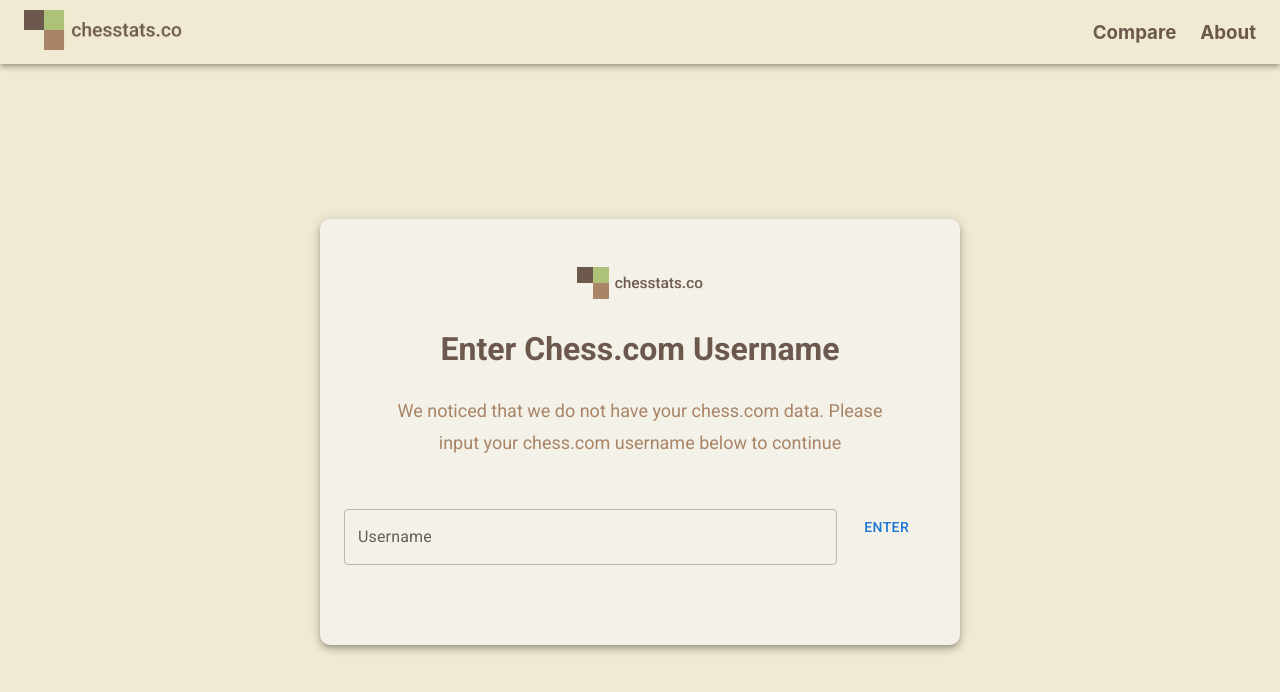
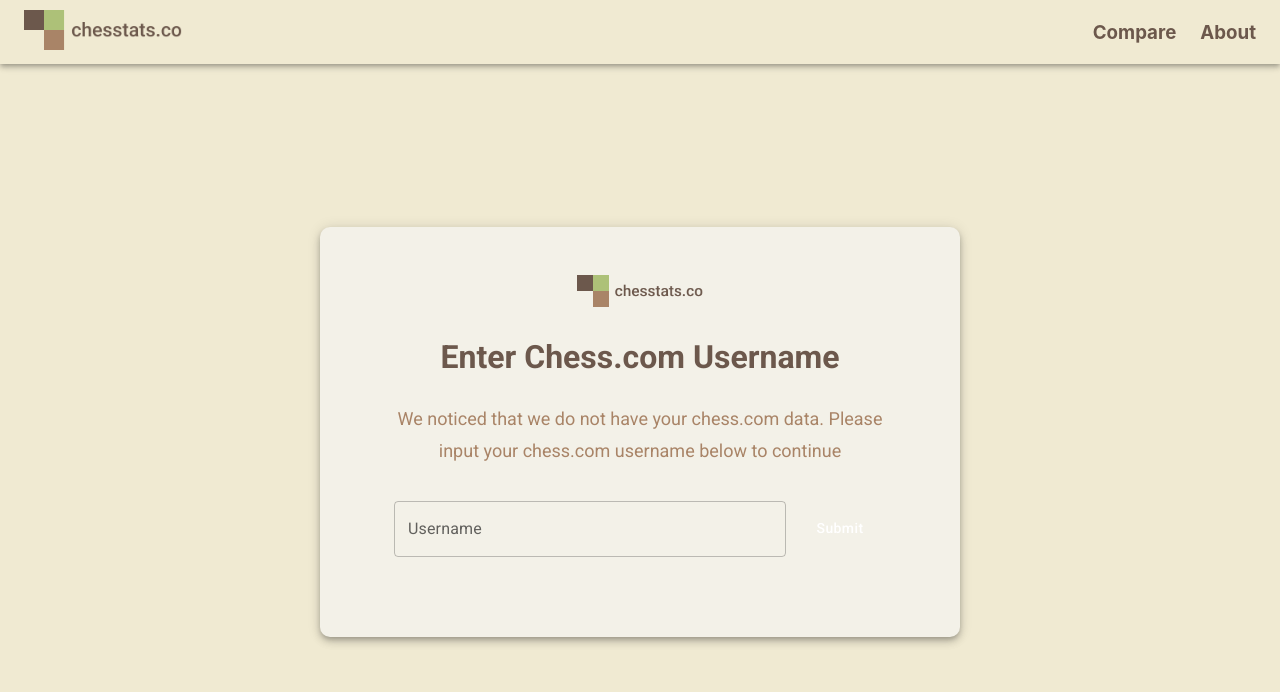
Before and after one commit to danikrisdayadi/chesstats, a React (Create React App) app in the folder client/: page /compare in a window 1280 px wide. Shown: the top 692 px of the page. Built offline with nearby package versions, Linux system fonts and the light colour scheme.

Commit message:
Processed text field input

```diff
--- a/client/src/pages/ComparePage.jsx
+++ b/client/src/pages/ComparePage.jsx
@@ -1,8 +1,17 @@
+import { useNavigate } from "react-router-dom";
 import { Button, Container, Grid, Paper, TextField } from "@mui/material";
 import { PaddingY } from "../components/Spacing";
+import { SuccessButton } from "../utils/utils";
 import "./ComparePage.scss";
+import { useState } from "react";
 
 function ComparePage() {
+  const navigate = useNavigate();
+  const [username, setUsername] = useState("blank");
+  const handleClick = () => {
+    navigate(`/compare/${username}`);
+  };
+
   return (
     <Grid
       container
@@ -19,20 +28,28 @@
             We noticed that we do not have your chess.com data. Please input
             your chess.com username below to continue
           </p>
-          <PaddingY padding={"2vh"} />
-          <Container>
-            <Grid container>
-              <Grid item xs={9} sm={10} justifyContent="flex-end">
+          <PaddingY padding={"1vh"} />
+          <Container maxWidth="md">
+            <Grid container alignItems="center" columnSpacing={1}>
+              <Grid item xs={0} sm={1} />
+              <Grid item xs={8} sm={8}>
                 <TextField
                   fullWidth
                   id="outlined-basic"
                   label="Username"
                   variant="outlined"
+                  onChange={event => setUsername(event.target.value)}
                 />
               </Grid>
               <Grid item xs={3} sm={2}>
-                <Button>Enter</Button>
+                <SuccessButton
+                  sx={{ padding: "15px", width: "100%" }}
+                  onClick={handleClick}
+                >
+                  Submit
+                </SuccessButton>
               </Grid>
+              <Grid item xs={0} sm={1} />
             </Grid>
           </Container>
           <PaddingY padding={"5vh"} />
```
